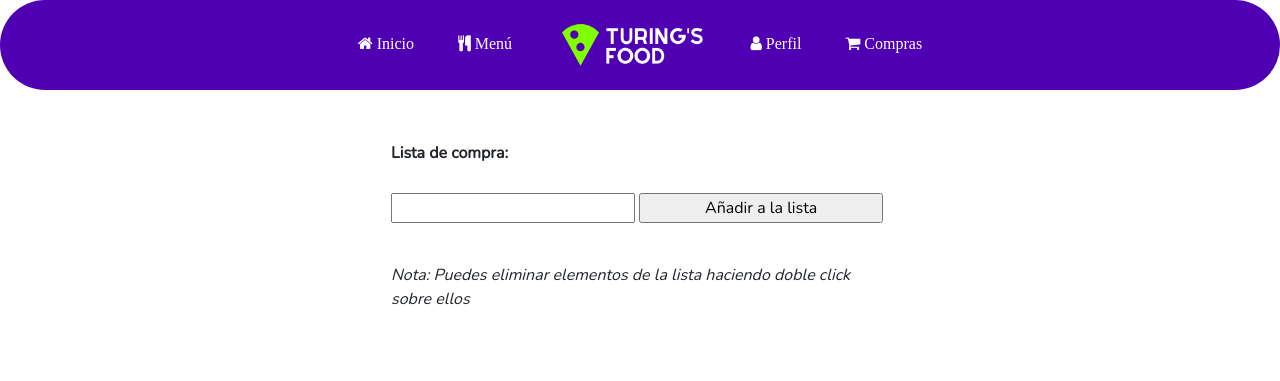
After one commit to ramseslopez/Turing-s-Food, a Django app: page /users/cart/ in a window 1280 px wide. The commit adds this page. Shown: the top 381 px of the page. Run offline with Django 3.2, Linux system fonts and the light colour scheme; some libraries are stand-ins or nearby versions.

Commit message:
menu and shopping cart added

```diff
--- /dev/null
+++ b/static/css/cart.css
@@ -0,0 +1,25 @@
+#container{
+    width: 600px;
+    padding: 50px;
+    border: 1px solid #fff;
+    background-color: #fff;
+    margin: auto;
+    text-align: left;
+
+}
+
+#container p {
+    font-style: italic;
+    margin:20px auto;
+}
+
+label {
+    display:block;
+    font-weight:bold;
+}
+
+input{
+    display:inline-block;
+    width:49%;
+    margin:20px auto;
+}
--- a/static/css/header.css
+++ b/static/css/header.css
@@ -18,7 +18,7 @@ ul {
     padding: 0;
 }
 
-ul li {
+.list li {
     list-style: none;
     display: inline-block;
     padding: 20px;
--- /dev/null
+++ b/static/js/cart.js
@@ -0,0 +1,25 @@
+window.onload = init;
+
+function init(){
+    botonEnvio = document.querySelector('[type = "button"]');
+    nuevoItem = document.querySelector('[type = "text"]');
+    listaCompra = document.getElementById("listaCompra");
+    botonEnvio.addEventListener("click", anadir);
+}
+
+function anadir(e){
+    evento = (e || window.event);
+    if (nuevoItem.value == ""){
+        evento.preventDefault();
+    }else{
+        var lista = document.createElement("li");
+        lista.innerHTML = nuevoItem.value;
+        lista.addEventListener("dblclick", eliminarLi);
+        listaCompra.appendChild(lista);
+        nuevoItem.value = "";
+    }
+}
+
+function eliminarLi(){
+    this.parentNode.removeChild(this);
+}
--- /dev/null
+++ b/templates/cart.html
@@ -0,0 +1,35 @@
+{% extends 'base.html' %}
+
+{% load static %}
+
+{% block title %}
+<title> TF | Compras </title>
+{% endblock title %}
+
+{% block meta %}
+<link rel="stylesheet" href="{% static 'css/cart.css' %}" />
+{% endblock meta %}
+
+{% block content %}
+
+{% include 'header.html' %}
+
+<body>
+    <div id="container">
+        <form action="#">
+            <label for="anadir">Lista de compra:</label>
+            <input type="text" name="anadir" id="anadir">
+            <input type="button" value="Añadir a la lista">
+        </form>
+
+        <ul id="listaCompra"></ul>
+
+        <p>Nota: Puedes eliminar elementos de la lista haciendo doble click sobre ellos</p>
+    </div>
+</body>
+
+{% endblock content %}
+
+{% block scripts %}
+  <script src="{% static 'js/cart.js' %}"></script>
+{% endblock scripts %}
--- a/templates/header.html
+++ b/templates/header.html
@@ -17,12 +17,12 @@
             <div class="toggler">
                 <div class="menu"><i class="fa fa-bars" aria-hidden="true"></i></div>
             </div>
-                <ul>
-					<li><a class="active" href="index.html"><i class="fa fa-home" aria-hidden="true"> Inicio</i></a></li>
+                <ul class="list">
+					<li><a href="index"><i class="fa fa-home" aria-hidden="true"> Inicio</i></a></li>
 					<li><a href="menu"><i class="fa fa-cutlery" aria-hidden="true"> Menú</i></a></li>
 					<li><img src="{% static 'img/image.png' %}" width="150" height="50"></li>
 					<li><a href="profile"><i class="fa fa-user" aria-hidden="true"> Perfil</i></a></li>
-					<li><a class="cart" href=""><i class="fa fa-shopping-cart" aria-hidden="true"> Compras</i></a></li>
+					<li><a href="cart"><i class="fa fa-shopping-cart" aria-hidden="true"> Compras</i></a></li>
 				</ul>
             </nav>
 		</div>
--- a/users/urls.py
+++ b/users/urls.py
@@ -7,9 +7,11 @@ from . import views
 
 
 urlpatterns = [
+    path('', views.IndexView.as_view(), name='index'),
     path('login/', views.LoginView.as_view(), name='login'),
     path('signup/', views.SignupView.as_view(), name='signup'),
     path('logout/', LogoutView.as_view(), name='logout'),
     path('profile/', views.ProfileView.as_view(), name='profile'),
     path('menu/', views.MenuView.as_view(), name = 'menu'),
+    path('cart/', views.CartView.as_view(), name = 'cart'),
 ]
--- a/users/views.py
+++ b/users/views.py
@@ -39,3 +39,19 @@ class MenuView(TemplateView):
 
     def get(self, request):
         return render(request, self.template_name)
+
+class IndexView(TemplateView):
+    """ Index View """
+
+    template_name = 'index.html'
+
+    def get(self, request):
+        return render(request, self.template_name)
+
+class CartView(TemplateView):
+    """ Cart View """
+
+    template_name = 'cart.html'
+
+    def get(self, request):
+        return render(request, self.template_name)
```
Also changed, not shown: static/css/menu.css (added, +15 -0 lines), templates/index.html (added, +7 -0 lines), templates/menu.html (+28 -0 lines), db.sqlite3.
